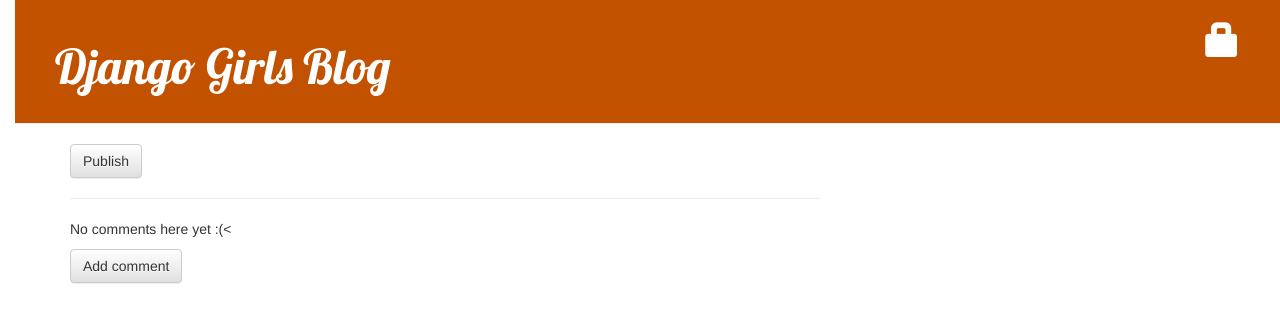
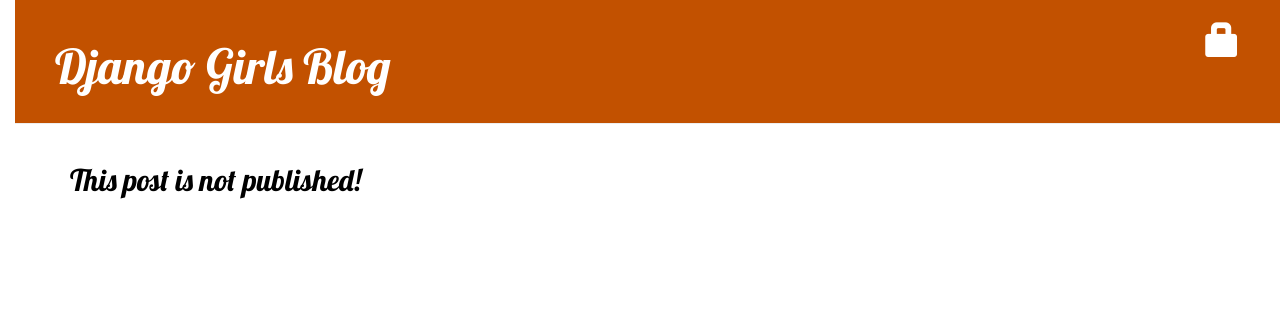
Before and after one commit to mitsumon/djangogirls, a Django app: template blog/templates/blog/post_detail.html in a window 1280 px wide. Shown: the top 323 px of the page. Run offline with Django 3.2, Linux system fonts and the light colour scheme; the template is opened without the code that fills it, so the values that code supplies are empty; some libraries are stand-ins or nearby versions.

Commit message:
mod by mondo

```diff
--- a/blog/models.py
+++ b/blog/models.py
@@ -2,6 +2,10 @@
 from django.db import models
 from django.utils import timezone
 
+
+class PostQuerySet(models.QuerySet):
+    def orderby_published(self):
+        return self.filter(published_date__lte=timezone.now()).order_by('published_date')
 
 class Post(models.Model):
     author = models.ForeignKey(settings.AUTH_USER_MODEL, on_delete=models.CASCADE)
@@ -9,6 +13,8 @@
     text = models.TextField()
     created_date = models.DateTimeField(default=timezone.now)
     published_date = models.DateTimeField(blank=True, null=True)
+
+    objects = PostQuerySet.as_manager()
 
     def publish(self):
         self.published_date = timezone.now()
--- a/blog/templates/blog/base.html
+++ b/blog/templates/blog/base.html
@@ -20,7 +20,7 @@
         {% else %}
             <a href="{% url 'login' %}" class="top-menu" title="click to login"><span class="glyphicon glyphicon-lock"></span></a>
         {% endif %}
-        <h1><a href="/">Django Girls Blog</a></h1>
+        <h1><a href="/posts">Django Girls Blog</a></h1>
     </div>
 
     <div class="content container">
--- a/blog/templates/blog/post_detail.html
+++ b/blog/templates/blog/post_detail.html
@@ -2,20 +2,25 @@
 
 {% block content %}
     <div class="post">
-        {% if post.published_date %}
-            <div class="date">
-                {{ post.published_date }}
-            </div>
-        {% else %}
-            <a class="btn btn-default" href="{% url 'post_publish' pk=post.pk %}">Publish</a>
+        {% if not user.is_authenticated and not post.published_date %}
+            <h2><a href="{% url 'post_list' %}">This post is not published!</a></h2>
         {% endif %}
         {% if user.is_authenticated %}
             <a class="btn btn-default" href="{% url 'post_edit' pk=post.pk %}"><span class="glyphicon glyphicon-pencil"></span></a>
             <a class="btn btn-default" href="{% url 'post_remove' pk=post.pk %}"><span class="glyphicon glyphicon-remove"></span></a>
         {% endif %}
+        {% if post.published_date or user.is_authenticated %}
+            <div class="date">
+                {{ post.published_date }}
+            </div>
             <h2>{{ post.title }}</h2>
             <p>{{ post.text | linebreaksbr }}</p>
+        {% endif %}
+        {% if user.is_authenticated and not post.published_date %}
+            <a class="btn btn-default" href="{% url 'post_publish' pk=post.pk %}">Publish</a>
+        {% endif %}
 
+        {% if post.published_date %}
             <hr>
             {% for comment in post.comments.all %}
                 {% if user.is_authenticated or comment.approved_comment %}
@@ -35,5 +40,6 @@
                 <p>No comments here yet :(<</p>
             {% endfor %}
             <a class="btn btn-default" href="{% url 'add_comment_to_post' pk=post.pk %}">Add comment</a>
+        {% endif %}
     </div>
 {% endblock %}
--- a/blog/templates/blog/post_list.html
+++ b/blog/templates/blog/post_list.html
@@ -1,7 +1,7 @@
 {% extends 'blog/base.html' %}
 
 {% block content %}
-    {% for post in posts %}
+    {% for post in object_list %}
         <div class="post">
             <div class="date">
                 <p>published: {{ post.published_date }}</p>
--- a/blog/urls.py
+++ b/blog/urls.py
@@ -1,10 +1,16 @@
 from django.urls import path
+from django.views import generic
+
 from . import views
 
 urlpatterns = [
-    path('', views.post_list, name='post_list'),
-    path('post/<int:pk>/', views.post_detail, name='post_detail'),
-    path('post/new/', views.post_new, name='post_new'),
+    path('', generic.RedirectView.as_view(url='posts/')),
+    path('posts/', views.PostListView.as_view(), name='post_list'),
+    path('posts/new/', views.PostCreateView.as_view(), name='post_new'),
+    path('posts/<int:pk>/', views.PostDetailView.as_view(), name='post_detail'),
+    # path('', views.post_list, name='post_list'),
+    # path('post/<int:pk>/', views.post_detail, name='post_detail'),
+    # path('post/new/', views.post_new, name='post_new'),
     path('post/<int:pk>/edit/', views.post_edit, name='post_edit'),
     path('drafts/', views.post_draft_list, name='post_draft_list'),
     path('post/<int:pk>/publish/', views.post_publish, name='post_publish'),
--- a/mysite/settings.py
+++ b/mysite/settings.py
@@ -56,7 +56,9 @@
 TEMPLATES = [
     {
         'BACKEND': 'django.template.backends.django.DjangoTemplates',
-        'DIRS': [],
+        'DIRS': [
+            # BASE_DIR / 'templates'
+        ],
         'APP_DIRS': True,
         'OPTIONS': {
             'context_processors': [
--- a/mysite/urls.py
+++ b/mysite/urls.py
@@ -5,6 +5,6 @@
 urlpatterns = [
     path('admin/', admin.site.urls),
     path('accounts/login/', views.LoginView.as_view(), name='login'),
-    path('accounts/logout/', views.LogoutView.as_view(next_page='/'), name='logout'),
+    path('accounts/logout/', views.LogoutView.as_view(next_page='/posts'), name='logout'),
     path('', include('blog.urls')),
 ]
```
Also changed, not shown: blog/views.py (+37 -20 lines). Lines whose indentation alone changed are shown as unchanged.
